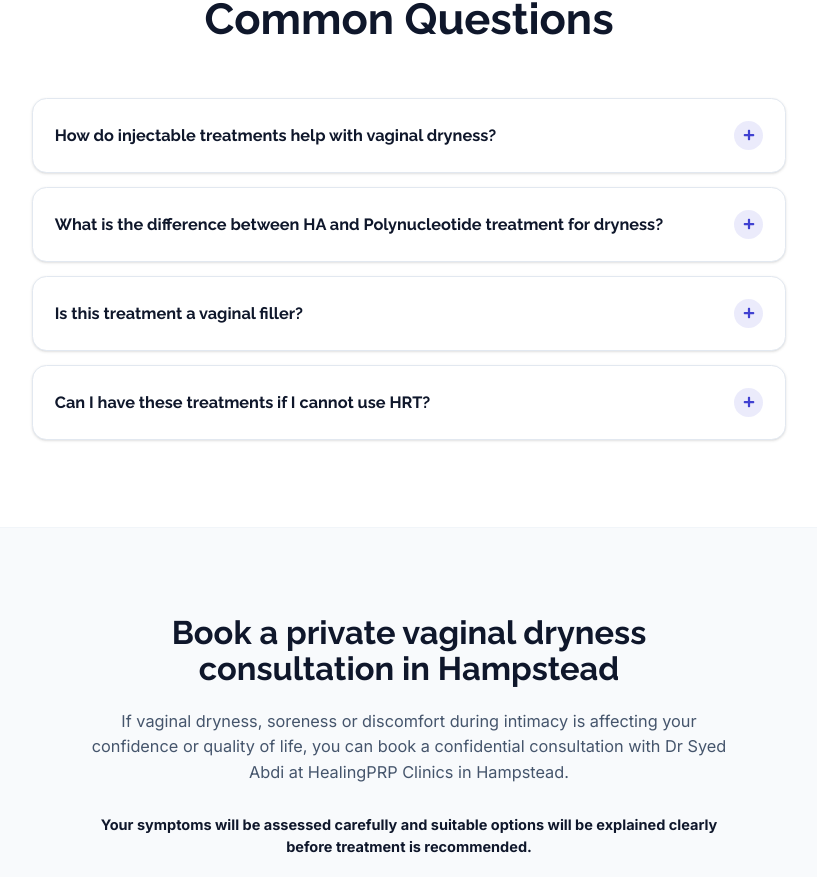
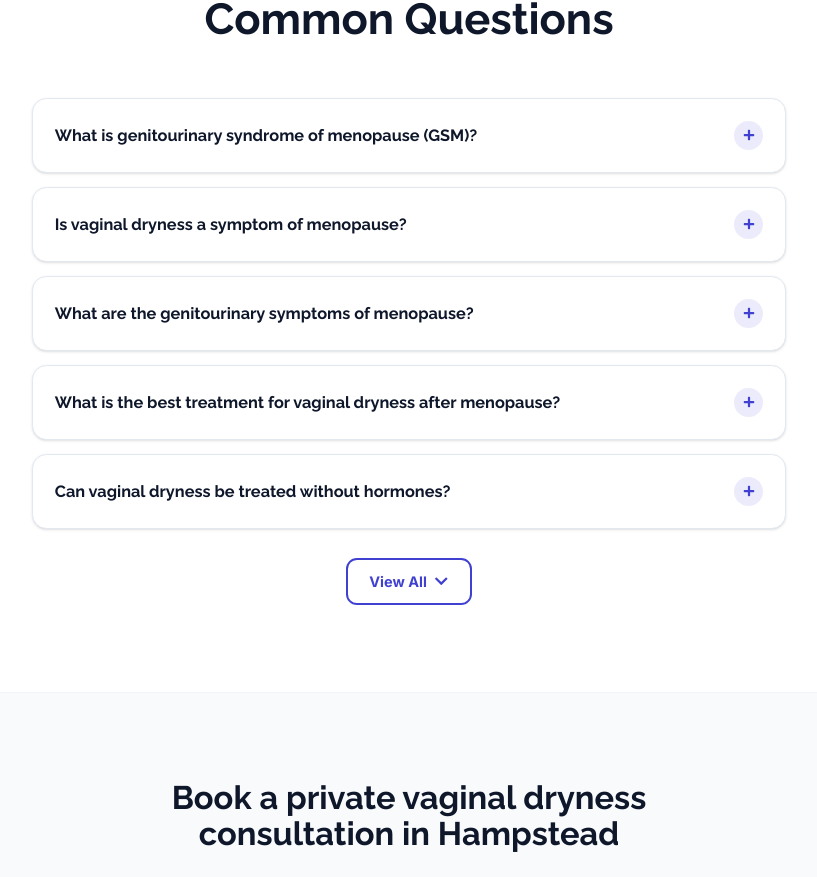
Before and after one commit to binithekid/Healing-PRP-Clinics-Preview, a Next.js app: page /hampstead/vaginal-dryness in a window 1280 px wide. Shown: the part 8520-9397 px from the top of the page, without its empty margins (231-1048 px from the left). Built offline with nearby package versions, Linux system fonts and the light colour scheme.

Commit message:
Revise metadata and FAQs for vaginal dryness page
Updated metadata and FAQs for vaginal dryness treatment page, enhancing clarity on services and conditions treated.

```diff
--- a/src/app/hampstead/vaginal-dryness/page.tsx
+++ b/src/app/hampstead/vaginal-dryness/page.tsx
@@ -5,44 +5,91 @@ const safeJsonLd = (obj: unknown) => JSON.stringify(obj).replace(/</g, "\\u003c"
 
 export const metadata: Metadata = {
   title: {
-    absolute: "Vaginal Dryness Treatment Hampstead | Non-Hormonal London Clinic",
+    absolute: "Vaginal Dryness Treatment Hampstead, London | Healing-PRP",
   },
   description:
-    "Doctor-led treatments for vaginal dryness in Hampstead, London. Advanced injectable options including HA Skin Boosters, combined Polynucleotide + HA, and the O-Shot.",
+    "Doctor-led vaginal dryness treatment in Hampstead, London, including menopause-related dryness and GSM. Non-hormonal options include vaginal HA, PN + HA and O-Shot.",
   alternates: {
     canonical: "https://www.healing-prp.co.uk/hampstead/vaginal-dryness",
   },
   openGraph: {
-    title: "Vaginal Dryness Treatment Hampstead | Healing-PRP Clinics",
-    description: "Expert relief for intimate dryness. Doctor-led injectable hydration and regenerative therapies serving Hampstead, Belsize Park, and North West London.",
+    title: "Vaginal Dryness Treatment Hampstead, London | Healing-PRP",
+    description:
+      "Private doctor-led care for vaginal dryness, including menopause-related symptoms and genitourinary syndrome of menopause (GSM), with selected non-hormonal treatment options in Hampstead.",
     url: "https://www.healing-prp.co.uk/hampstead/vaginal-dryness",
     siteName: "Healing-PRP Clinics",
     locale: "en_GB",
     type: "website",
-    images: [{ url: "/vaginal-dryness-treatment.webp", width: 1200, height: 630, alt: "Vaginal Dryness Treatment Hampstead, London" }],
+    images: [
+      {
+        url: "/vaginal-dryness-treatment.webp",
+        width: 1200,
+        height: 630,
+        alt: "Vaginal Dryness Treatment in Hampstead, London",
+      },
+    ],
   },
 };
 
 const faqs = [
   {
-    question: "How do injectable treatments help with vaginal dryness?",
-    answer: "Unlike topical creams that sit on the surface, injectable treatments like Hyaluronic Acid (HA) deliver hydration directly into the deeper tissue layers. This helps restore natural moisture and improves tissue elasticity.",
+    question: "What is genitourinary syndrome of menopause (GSM)?",
+    answer:
+      "Genitourinary syndrome of menopause (GSM) describes changes that can affect the vaginal, vulval and urinary tissues as oestrogen levels fall around and after menopause. Symptoms may include vaginal dryness, burning, irritation, reduced lubrication, discomfort during sex and urinary symptoms.",
   },
   {
-    question: "What is the difference between HA and Polynucleotide treatment for dryness?",
-    answer: "HA acts as a powerful 'water magnet' for immediate rehydration. Polynucleotides are DNA-derived molecules that support tissue repair. In Hampstead, we combine Polynucleotides with HA to support both hydration and tissue quality simultaneously.",
+    question: "Is vaginal dryness a symptom of menopause?",
+    answer:
+      "Yes. Vaginal dryness is common during perimenopause and after menopause and is often related to falling oestrogen levels. Some women also experience burning, soreness, reduced lubrication or discomfort during intimacy.",
   },
   {
-    question: "Is this treatment a vaginal filler?",
-    answer: "No. We use non-crosslinked Hyaluronic Acid. It does not add volume or change the shape of the area; it is purely used as an 'intimate skin booster' to support tissue comfort and hydration.",
+    question: "What are the genitourinary symptoms of menopause?",
+    answer:
+      "Genitourinary symptoms of menopause may include vaginal or vulval dryness, burning, irritation, reduced lubrication, discomfort during sex and urinary symptoms. These symptoms can vary considerably between women and should be assessed if persistent or troublesome.",
   },
   {
-    question: "Can I have these treatments if I cannot use HRT?",
-    answer: "Yes. Our injectable hydration and regenerative treatments are entirely non-hormonal, making them an excellent option for women who cannot use vaginal oestrogen or prefer hormone-free care.",
+    question: "What is the best treatment for vaginal dryness after menopause?",
+    answer:
+      "There is no single best treatment for everyone. Treatment depends on the cause, severity of symptoms, medical history and personal preference. Established options include lubricants, vaginal moisturisers and vaginal oestrogen where appropriate. Selected non-hormonal treatments may also be discussed after medical assessment.",
+  },
+  {
+    question: "Can vaginal dryness be treated without hormones?",
+    answer:
+      "Yes. Lubricants and vaginal moisturisers are established non-hormonal options. For selected patients, we can also discuss non-hormonal treatments such as vaginal hyaluronic acid, combined polynucleotide + hyaluronic acid treatment or PRP/O-Shot. Suitability is assessed individually.",
+  },
+  {
+    question: "What non-hormonal treatments are available for menopausal vaginal dryness?",
+    answer:
+      "Non-hormonal approaches include lubricants and vaginal moisturisers. At Healing-PRP Clinics, selected patients may also discuss vaginal hyaluronic acid, combined polynucleotide + hyaluronic acid treatment and PRP/O-Shot. These injectable treatments are not considered first-line menopause treatment and are offered only after assessment.",
+  },
+  {
+    question: "Does hyaluronic acid help vaginal dryness after menopause?",
+    answer:
+      "Hyaluronic acid is used as a non-hormonal approach to support vaginal hydration and comfort. Evidence is stronger for vaginal moisturising products such as gels or suppositories than for injectable protocols, so injectable vaginal HA is considered individually after consultation.",
+  },
+  {
+    question: "Can the O-Shot help with vaginal dryness and reduced sensitivity?",
+    answer:
+      "The O-Shot uses platelet-rich plasma (PRP) prepared from your own blood. It may be discussed for selected women experiencing vaginal dryness, reduced lubrication, discomfort or reduced sensitivity. PRP is an emerging treatment option and results vary, so no specific outcome can be guaranteed.",
+  },
+  {
+    question: "Can menopause cause pain or discomfort during sex?",
+    answer:
+      "Yes. Lower oestrogen levels can contribute to vaginal dryness and changes in the vaginal tissues, which may make intercourse uncomfortable or painful. Assessment can help determine whether dryness, tissue change or another cause is contributing.",
+  },
+  {
+    question: "Can menopause cause urinary symptoms as well as vaginal dryness?",
+    answer:
+      "Yes. Genitourinary changes associated with menopause can affect both vaginal and urinary tissues. Some women experience urinary irritation, discomfort when passing urine or recurrent urinary symptoms alongside vaginal dryness.",
+  },
+  {
+    question: "When should I see a doctor about vaginal dryness?",
+    answer:
+      "Medical assessment is advisable if vaginal dryness persists, affects daily life or intimacy, or occurs with symptoms such as unusual discharge, pelvic pain or vaginal bleeding. Bleeding after menopause should always be medically assessed before intimate injectable treatment is considered.",
   },
 ];
 
-// --- COMPLETE SCHEMA: CLINIC, DOCTOR, THERAPY & BREADCRUMBS ---
+// --- COMPLETE SCHEMA: CLINIC, DOCTOR, THERAPIES & BREADCRUMBS ---
 const combinedSchema = {
   "@context": "https://schema.org",
   "@graph": [
@@ -91,8 +138,27 @@ const combinedSchema = {
         { "@type": "City", "name": "North West London" },
         { "@type": "City", "name": "Belsize Park" }
       ],
-      "medicalSpecialty": ["Gynecologic"],
-      "employee": [{ "@id": "https://www.healing-prp.co.uk/hampstead/vaginal-dryness#dr" }]
+      "medicalSpecialty": {
+        "@id": "https://schema.org/Gynecologic"
+      },
+      "employee": [{ "@id": "https://www.healing-prp.co.uk/hampstead/vaginal-dryness#dr" }],
+      "availableService": [
+        {
+          "@type": "MedicalProcedure",
+          "name": "Vaginal Hyaluronic Acid Treatment",
+          "description": "Non-hormonal injectable hyaluronic acid treatment offered to selected patients to support vaginal hydration and comfort."
+        },
+        {
+          "@type": "MedicalProcedure",
+          "name": "Polynucleotide + Hyaluronic Acid Treatment",
+          "description": "Combined polynucleotide and hyaluronic acid treatment offered to selected patients for hydration and tissue support."
+        },
+        {
+          "@type": "MedicalProcedure",
+          "name": "PRP / O-Shot",
+          "description": "Platelet-rich plasma treatment using the patient's own blood, offered to selected women for intimate health concerns after assessment."
+        }
+      ]
     },
     {
       "@type": "Person",
@@ -107,14 +173,6 @@ const combinedSchema = {
       },
       "sameAs": ["https://www.gmc-uk.org/registrants/6083294"],
       "worksFor": { "@id": "https://www.healing-prp.co.uk/hampstead/vaginal-dryness#clinic" }
-    },
-    {
-      "@type": ["MedicalTherapy", "MedicalProcedure"],
-      "@id": "https://www.healing-prp.co.uk/hampstead/vaginal-dryness#therapy",
-      "name": "Vaginal Rehydration Therapy",
-      "alternateName": ["HA Intimate Skin Booster", "Polynucleotide & HA Therapy", "Non-Hormonal Dryness Treatment"],
-      "description": "Doctor-led injectable hydration using non-crosslinked Hyaluronic Acid and Polynucleotides to treat vaginal dryness and support tissue comfort in Hampstead, London.",
-      "relevantSpecialty": { "@type": "MedicalSpecialty", "name": "Gynecologic" }
     }
   ]
 };
```
